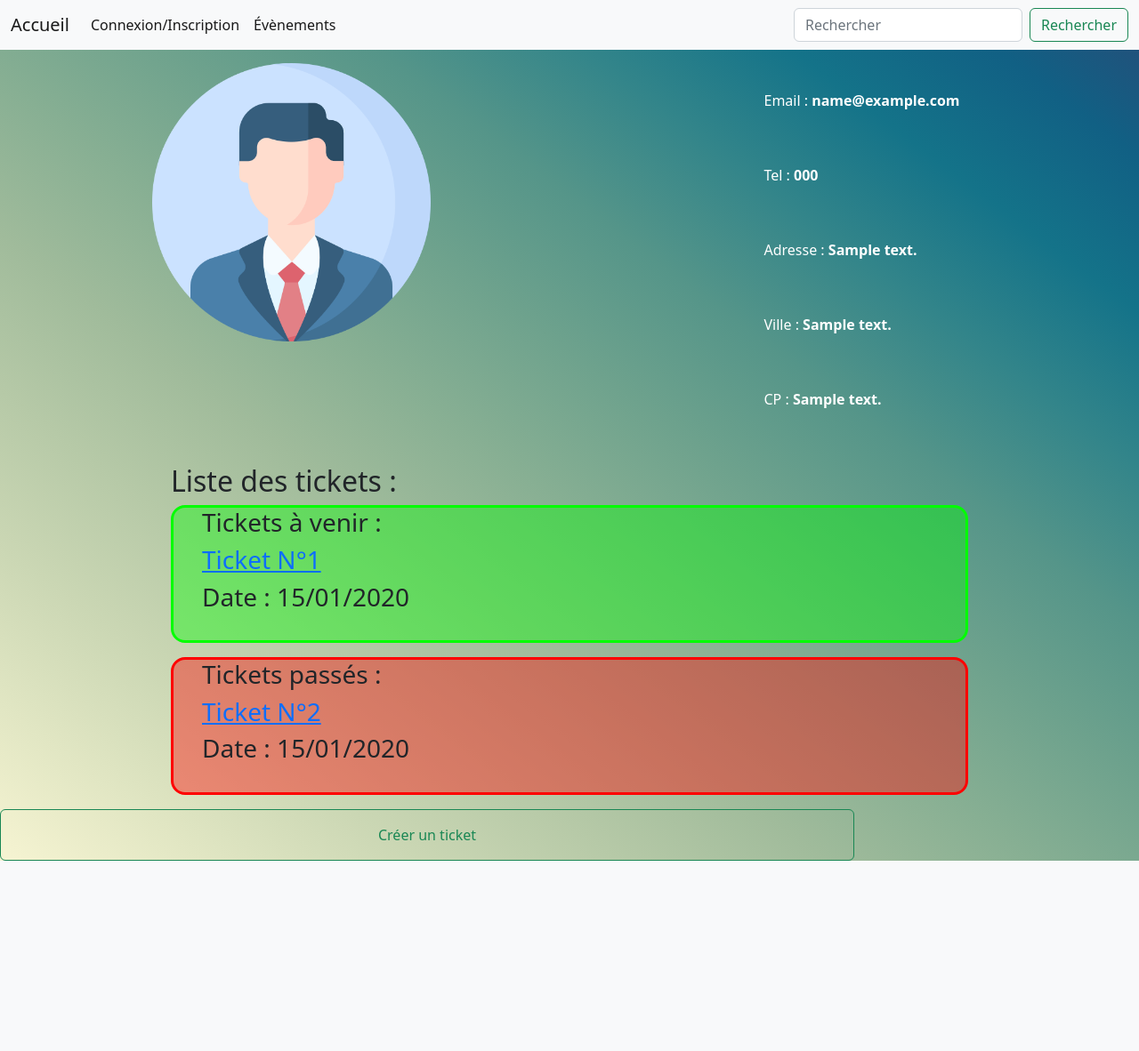
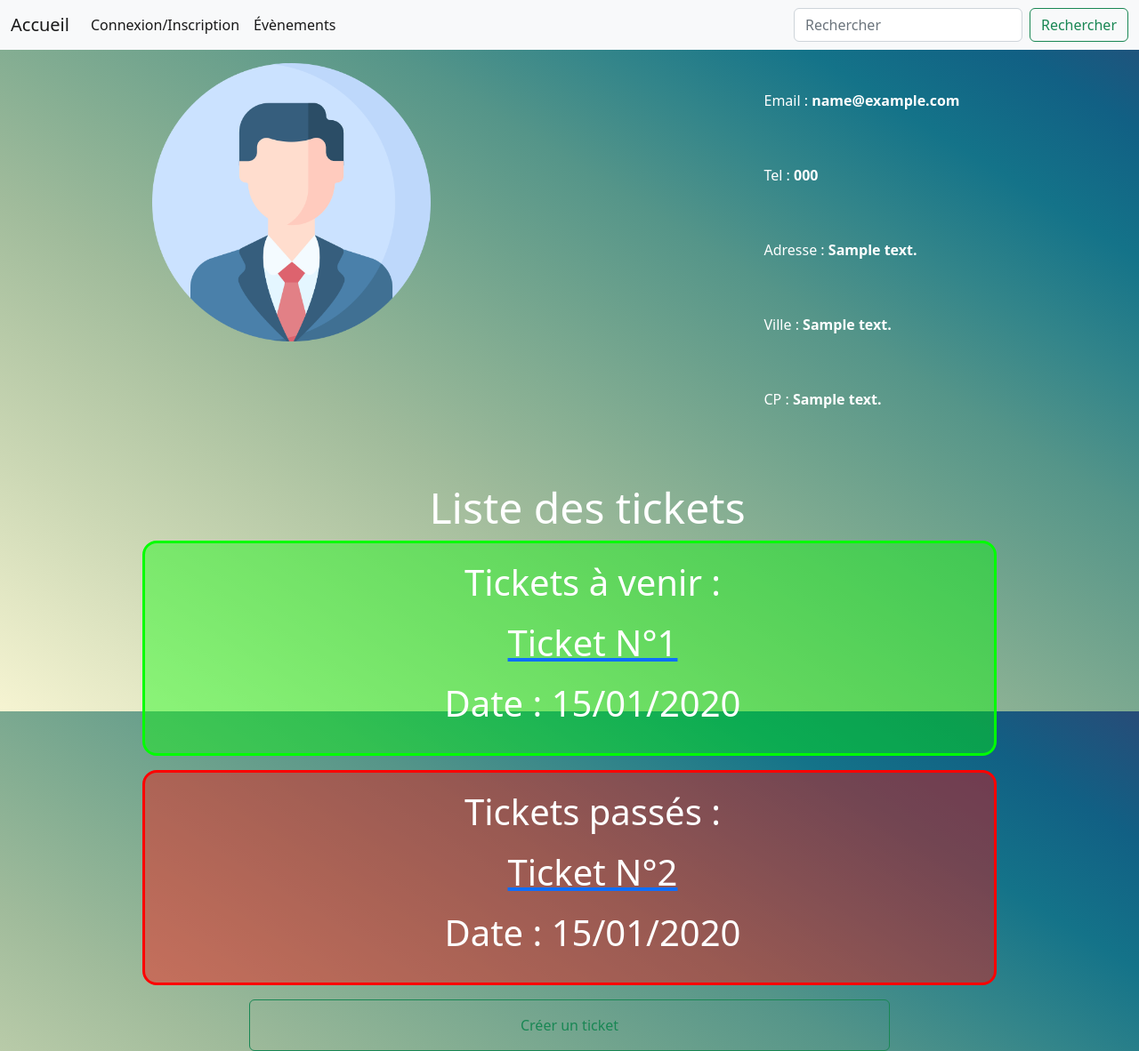
Before and after one commit to ndh51/Zoo, a Symfony app: template templates/visiteur/show.html.twig in a window 1280 px wide. Shown: the whole page at 89% size. Before the commit the page ends 968 px from the top, so only its background shows below. Run offline with Twig, Linux system fonts and the light colour scheme; the template is opened without the code that fills it: most values are stand-ins (such as "Sample title", 1, 10 or a date in 2020); some libraries are stand-ins or nearby versions.

Commit message:
ajout du css pour la creation d'un ticket

```diff
--- a/public/css/visiteur.css
+++ b/public/css/visiteur.css
@@ -1,18 +1,3 @@
-html {
-    margin: 0;
-    padding: 0;
-    height: 100%;
-    background-image: linear-gradient(to right top, #f6f4d2, #e1e6c3, #cbd7b4, #b6c9a7, #a0bb9b, #87af93, #6ea28d, #559589, #33858a, #147389, #116084, #274c78);
-
-}
-
-body{
-    margin: 0;
-    padding: 0;
-    min-height: 100vh;
-    background-image: linear-gradient(to right top, #f6f4d2, #e1e6c3, #cbd7b4, #b6c9a7, #a0bb9b, #87af93, #6ea28d, #559589, #33858a, #147389, #116084, #274c78);
-}
-
 .img-visiteur{
     height: 100%;
     width: 50%;
@@ -58,20 +43,21 @@ body{
 
 .ticket{
     display: flex;
-    vertical-align:middle;
+    align-items: center;
     flex-direction: column;
 }
 
 .info-ticket{
     display: flex;
     justify-content: left;
-    padding-left: 15%;
-    padding-right: 15%;
+    width: 75%;
     flex-direction: column;
 }
 
-.titre-ticket{
-    padding-left: 15%;
+.button{
+    display: flex;
+    width: 75%;
+    justify-content: center;
 }
 
 div.info-ticket ul{
--- a/templates/ticket/create.html.twig
+++ b/templates/ticket/create.html.twig
@@ -1,6 +1,8 @@
 {% extends 'base.html.twig' %}
 {% form_theme form 'bootstrap_5_layout.html.twig' %}
+
 {% block stylesheets %}
+    <link rel="stylesheet" href="/css/style.css">
     <link rel="stylesheet" href="/css/styleTicket.css">
 {% endblock %}
 
@@ -10,6 +12,7 @@
 
     {{ form_start(form, {'method': 'POST'}) }}
         {{ form_row(form.dateTicket) }}
+        <div class="form">
             <div class="checkboxArea">
                 <div class="subCheckboxArea">
                     <p>Animaux à voir (facultatif)</p>
@@ -22,6 +25,7 @@
                     </div>
                 {% endif %}
             </div>
-        <button type="submit" class="btn btn-success w-100 p-3">Créer le ticket</button>
+            <button type="submit" class="btn btn-success w-75 p-3">Créer le ticket</button>
+        </div>
     {{ form_end(form) }}
 {% endblock %}
--- a/templates/visiteur/show.html.twig
+++ b/templates/visiteur/show.html.twig
@@ -3,6 +3,7 @@
 {% block title %} {{ visiteur.prenomVisiteur }} {% endblock %}
 
 {% block stylesheets %}
+    <link rel="stylesheet" href="/css/style.css"/>
     <link href="{{ asset('css/visiteur.css') }}" rel="stylesheet"/>
 {% endblock %}
 
@@ -29,7 +30,7 @@
     <div class="ticket">
     {% if usedTicket is not empty or unusedTicket is not empty %}
             <div class="titre-ticket">
-                <h2>Liste des tickets : </h2>
+                <h2>Liste des tickets</h2>
             </div>
             <div class="info-ticket">
                 {% set count = 0 %}
@@ -61,7 +62,9 @@
                 {% endif %}
             </div>
     {% endif %}
-        <a href="{{ path('app_ticket_precreate') }}" class="btn btn-outline-success w-75 p-3">Créer un ticket</a>
+        <div class="button">
+            <a href="{{ path('app_ticket_precreate') }}" class="btn btn-outline-success w-75 p-3">Créer un ticket</a>
+        </div>
     </div>
 
 
```
Also changed, not shown: public/css/styleTicket.css (+14 -0 lines), templates/ticket/precreate.html.twig (+5 -4 lines). Lines whose indentation alone changed are shown as unchanged.
